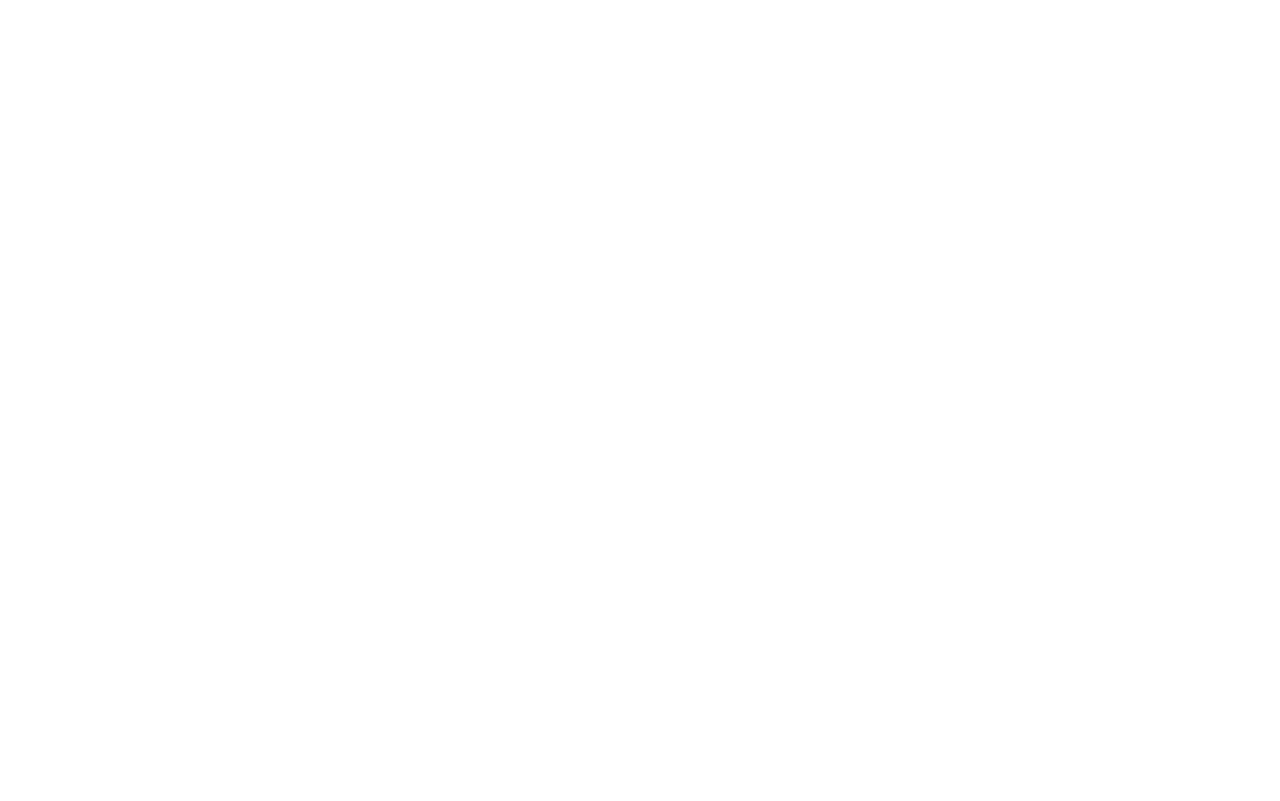
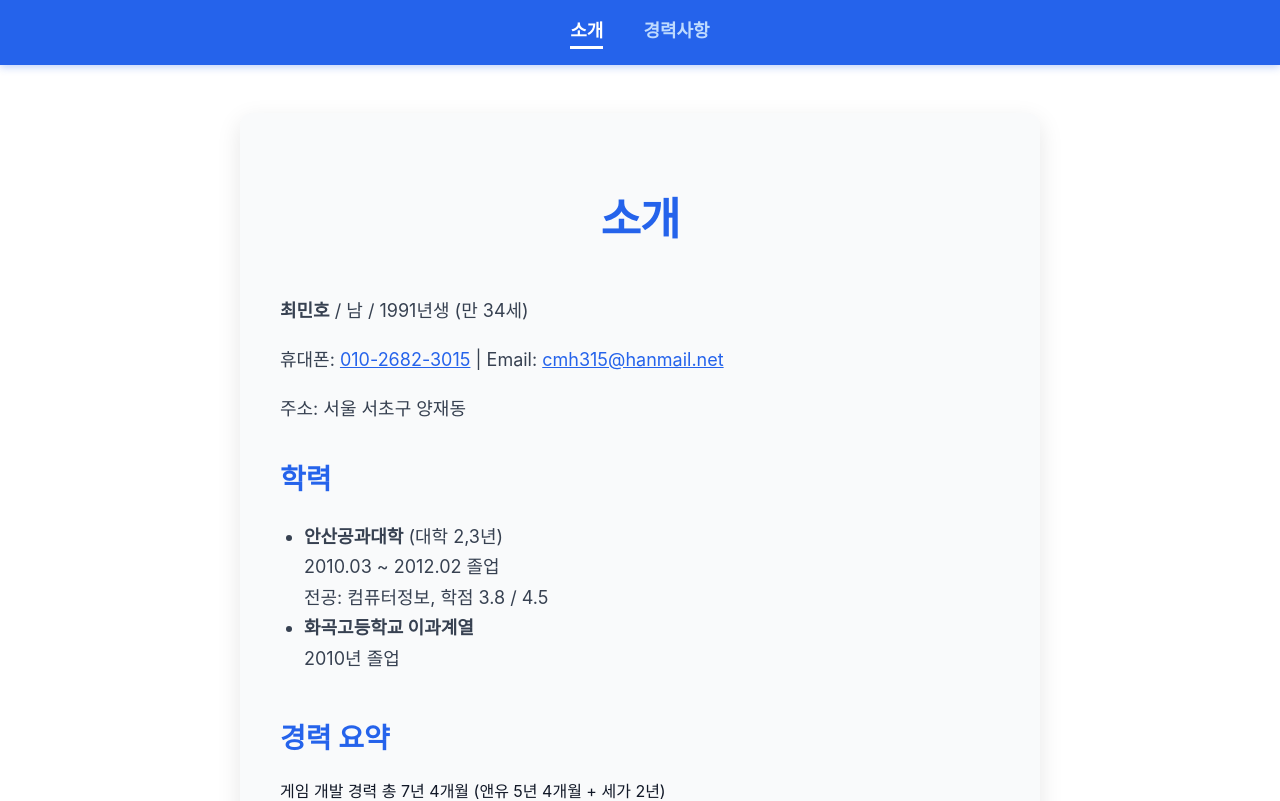
Before and after one commit to LeftAshes/portfolio, a React (Vite) app: page / in a window 1280 px wide. Shown: the top 801 px of the page. Built offline with nearby package versions, Linux system fonts and the light colour scheme.

Commit message:
로컬 테스트용 커밋

```diff
--- a/src/main.jsx
+++ b/src/main.jsx
@@ -4,9 +4,11 @@
 import App from './App'
 import './index.css'
 
+const basename = process.env.NODE_ENV === 'production' ? '/portfolio' : '/'
+
 ReactDOM.createRoot(document.getElementById('root')).render(
   <React.StrictMode>
-    <BrowserRouter basename="/portfolio">
+    <BrowserRouter basename={basename}>
       <App />
     </BrowserRouter>
   </React.StrictMode>
--- a/vite.config.js
+++ b/vite.config.js
@@ -1,7 +1,9 @@
 import { defineConfig } from 'vite'
 import react from '@vitejs/plugin-react'
 
+const base = process.env.NODE_ENV === 'production' ? '/portfolio/' : '/'
+
 export default defineConfig({
   plugins: [react()],
-  base: '/portfolio/' // GitHub Pages용 저장소명
+  base: base,
 })
```
